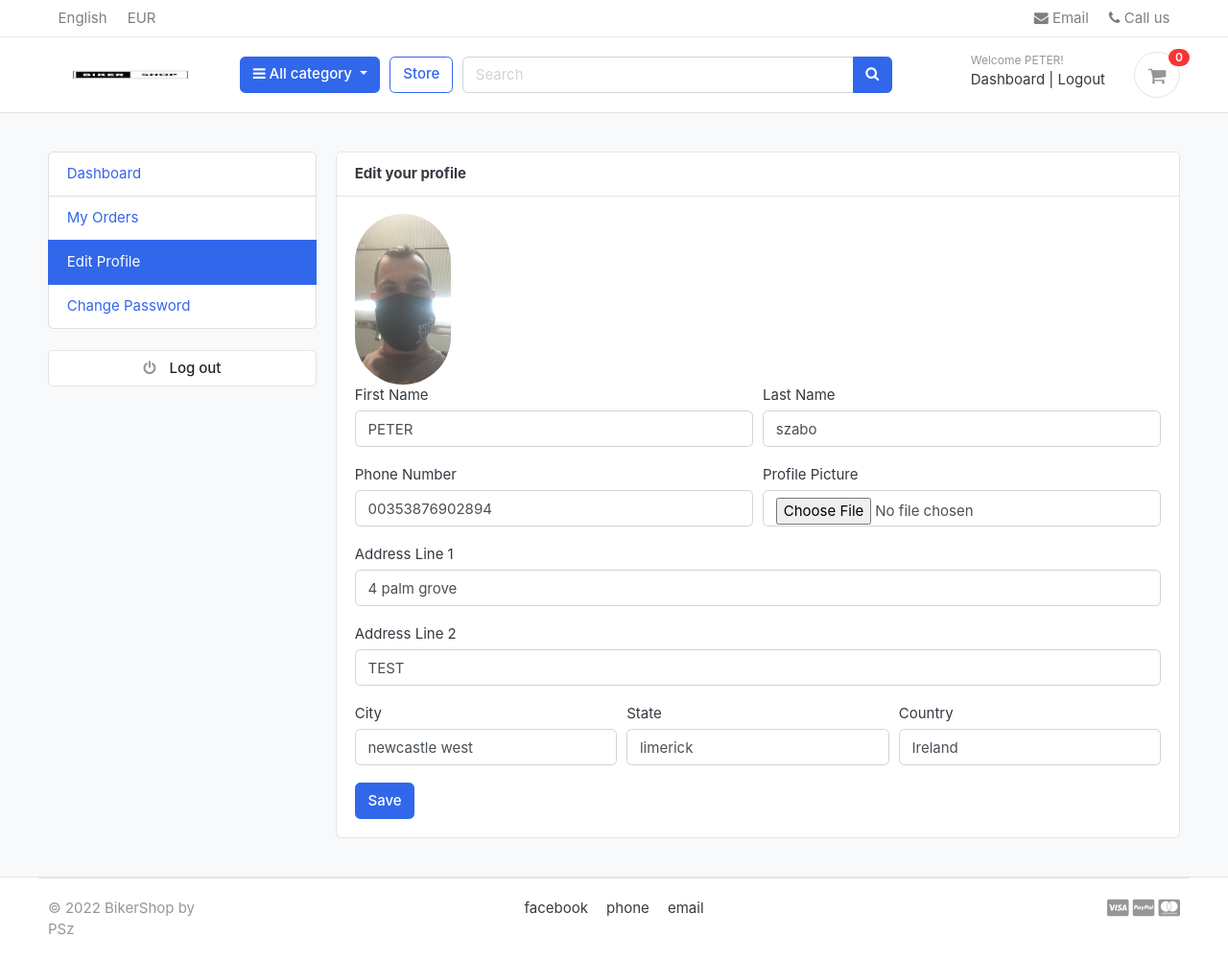
After one commit to Code-Institute-Submissions/peterszabo79-bikershop_JanResub, a Django app: page /accounts/edit_profile/ in a window 1280 px wide. The commit adds this page. Shown: the whole page at 96% size. Run offline with Django 3.2, Linux system fonts and the light colour scheme; a user stored in the database is signed in; data comes from the database, SQL or seed files in the repository; both versions use the stored data as it was after the commit; some libraries are stand-ins or nearby versions; some web fonts are replaced.

Commit message:
add my_orders.html, set up user profile, add edit functionality

```diff
--- a/accounts/forms.py
+++ b/accounts/forms.py
@@ -1,5 +1,5 @@
 from django import forms
-from .models import Account
+from .models import Account, UserProfile
 
 
 class RegistrationForm(forms.ModelForm):
@@ -33,3 +33,25 @@ class RegistrationForm(forms.ModelForm):
         self.fields['email'].widget.attrs['placeholder'] = 'Enter Email Address'
         for field in self.fields:
             self.fields[field].widget.attrs['class'] = 'form-control'
+
+
+class UserForm(forms.ModelForm):
+    class Meta:
+        model = Account
+        fields = ('first_name', 'last_name', 'phone_number')
+
+    def __init__(self, *args, **kwargs):
+        super(UserForm, self).__init__(*args, **kwargs)
+        for field in self.fields:
+            self.fields[field].widget.attrs['class'] = 'form-control'
+
+class UserProfileForm(forms.ModelForm):
+    profile_picture = forms.ImageField(required=False, error_messages = {'invalid':("Image files only")}, widget=forms.FileInput)
+    class Meta:
+        model = UserProfile
+        fields = ('address_line_1', 'address_line_2', 'city', 'state', 'country', 'profile_picture')
+
+    def __init__(self, *args, **kwargs):
+        super(UserProfileForm, self).__init__(*args, **kwargs)
+        for field in self.fields:
+            self.fields[field].widget.attrs['class'] = 'form-control'
--- a/accounts/models.py
+++ b/accounts/models.py
@@ -69,3 +69,21 @@ class Account(AbstractBaseUser):
 
     def has_module_perms(self, add_label):
         return True
+
+
+
+
+class UserProfile(models.Model):
+    user = models.OneToOneField(Account, on_delete=models.CASCADE)
+    address_line_1 = models.CharField(blank=True, max_length=100)
+    address_line_2 = models.CharField(blank=True, max_length=100)
+    profile_picture = models.ImageField(blank=True, upload_to='userprofile')
+    city = models.CharField(blank=True, max_length=20)
+    state = models.CharField(blank=True, max_length=20)
+    country = models.CharField(blank=True, max_length=20)
+
+    def __str__(self):
+        return self.user.first_name
+
+    def full_address(self):
+        return f'{self.address_line_1} {self.address_line_2}'
--- a/accounts/urls.py
+++ b/accounts/urls.py
@@ -15,6 +15,7 @@ urlpatterns = [
     path('resetpassword_validate/<uidb64>/<token>/', views.resetpassword_validate, name='resetpassword_validate'),
     path('resetPassword/', views.resetPassword, name='resetPassword'),
 
-
+    path('my_orders/', views.my_orders, name='my_orders'),
+    path('edit_profile/', views.edit_profile, name='edit_profile'),
 
 ]
--- a/accounts/views.py
+++ b/accounts/views.py
@@ -1,6 +1,6 @@
-from django.shortcuts import render, redirect
-from .forms import RegistrationForm
-from .models import Account
+from django.shortcuts import render, redirect, get_object_or_404
+from .forms import RegistrationForm, UserForm, UserProfileForm
+from .models import Account, UserProfile
 from orders.models import Order
 from django.contrib import messages, auth
 from django.contrib.auth.decorators import login_required
@@ -33,16 +33,22 @@ def register(request):
             user.phone_number = phone_number
             user.save()
 
+            # Create a user profile
+            profile = UserProfile()
+            profile.user_id = user.id
+            profile.profile_picture = 'default/default-user.png'
+            profile.save()
+
             # USER ACTIVATION
-            ###########current_site = get_current_site(request)
-            ##########mail_subject = 'Please activate your account'
-            #########message = render_to_string('accounts/account_verification_email.html', {
-               ######## 'user': user,
-                #######'domain': current_site,
-                ######'uid': urlsafe_base64_encode(force_bytes(user.pk)),
-                #####'token': default_token_generator.make_token(user),
-            ####})
-            ###to_email = email
+            #current_site = get_current_site(request)
+            #mail_subject = 'Please activate your account'
+            #message = render_to_string('accounts/account_verification_email.html', {
+               # 'user': user,
+                #'domain': current_site,
+                #'uid': urlsafe_base64_encode(force_bytes(user.pk)),
+                #'token': default_token_generator.make_token(user),
+            #})
+            #to_email = email
             ##send_email = EmailMessage(mail_subject, message, to=[to_email])
             #send_email.send()
             # messages.success(request, 'Thank you for registering with us. We have sent you a verification email to your email address [test1peterszabo79@gmail.com]. Please verify it.')
@@ -216,12 +222,29 @@ def resetPassword(request):
     else:
         return render(request, 'accounts/resetPassword.html')
 
-def dashboard(request):
-    orders = Order.objects.order_by('-created_at').filter(user_id=request.user.id, is_ordered=True)
-    orders_count = orders.count()
+def my_orders(request):
+    orders = Order.objects.filter(user=request.user, is_ordered=True).order_by('-created_at')
+    context = {
+        'orders': orders,
+    }
+    return render(request, 'accounts/my_orders.html', context)
 
-
+def edit_profile(request):
+    userprofile = get_object_or_404(UserProfile, user=request.user)
+    if request.method == 'POST':
+        user_form = UserForm(request.POST, instance=request.user)
+        profile_form = UserProfileForm(request.POST, request.FILES, instance=userprofile)
+        if user_form.is_valid() and profile_form.is_valid():
+            user_form.save()
+            profile_form.save()
+            messages.success(request, 'Your profile has been updated.')
+            return redirect('edit_profile')
+    else:
+        user_form = UserForm(instance=request.user)
+        profile_form = UserProfileForm(instance=userprofile)
     context = {
-        'orders_count': orders_count,
+        'user_form': user_form,
+        'profile_form': profile_form,
+        'userprofile': userprofile,
     }
-    return render(request, 'accounts/dashboard.html', context)
+    return render(request, 'accounts/edit_profile.html', context)
--- /dev/null
+++ b/templates/accounts/edit_profile.html
@@ -0,0 +1,83 @@
+{% extends 'base.html' %}
+
+
+{% block content %}
+
+<section class="section-conten padding-y bg">
+
+{% include 'includes/alerts.html' %}
+<div class="container">
+	<div class="row">
+	{% include 'includes/dashboard_sidebar.html' %}
+	<main class="col-md-9">
+		<article class="card">
+		<header class="card-header">
+			<strong class="d-inline-block mr-3">Edit your profile</strong>
+
+		</header>
+		<div class="card-body">
+			<div class="text-left">
+				<img src="{{userprofile.profile_picture.url}}" alt="Profile Picture" width="100" style="border-radius:50px;">
+			</div>
+			<div class="row">
+			<div class="col-md-12">
+				<form action="{% url 'edit_profile' %}" method="POST" enctype="multipart/form-data">
+					{% csrf_token %}
+					<div class="form-row">
+						<div class="form-group col-md-6">
+							<label>First Name</label>
+							{{user_form.first_name}}
+						</div>
+						<div class="form-group col-md-6">
+							<label>Last Name</label>
+							{{user_form.last_name}}
+						</div>
+					</div>
+					<div class="form-row">
+						<div class="form-group col-md-6">
+							<label>Phone Number</label>
+							{{user_form.phone_number}}
+						</div>
+						<div class="form-group col-md-6">
+							<label>Profile Picture</label>
+							{{profile_form.profile_picture}}
+						</div>
+					</div>
+					<div class="form-group">
+						<label>Address Line 1</label>
+						{{profile_form.address_line_1}}
+					</div>
+					<div class="form-group">
+						<label>Address Line 2</label>
+						{{profile_form.address_line_2}}
+					</div>
+					<div class="form-row">
+						<div class="form-group col-md-4">
+							<label>City</label>
+							{{profile_form.city}}
+						</div>
+						<div class="form-group col-md-4">
+							<label>State</label>
+							{{profile_form.state}}
+						</div>
+						<div class="form-group col-md-4">
+							<label>Country</label>
+							{{profile_form.country}}
+						</div>
+					</div>
+					<input type="submit" value="Save" class="btn btn-primary">
+				</form>
+			</div>
+
+			</div> <!-- row.// -->
+		</div> <!-- card-body .// -->
+
+		</article> <!-- order-group.// -->
+	</main>
+</div> <!-- row.// -->
+</div>
+
+
+</section>
+
+{% endblock %}
--- a/templates/includes/dashboard_sidebar.html
+++ b/templates/includes/dashboard_sidebar.html
@@ -2,9 +2,9 @@
     <!--   SIDEBAR   -->
     <ul class="list-group">
       <a class="list-group-item {% if '/accounts/' == request.path %}active{% endif %}" href="{% url 'dashboard' %}"> Dashboard </a>
-      <a class="list-group-item {% if '/my_orders/' in request.path %}active{% endif %}" href="#"> My Orders </a>
-      <a class="list-group-item {% if '/edit_profile/' in request.path %}active{% endif %}" href="#"> Edit Profile </a>
-      <a class="list-group-item {% if '/change_password/' in request.path %}active{% endif %}" href="#"> Change Password </a>
+      <a class="list-group-item {% if '/my_orders/' in request.path %}active{% endif %}" href="{% url 'my_orders' %}"> My Orders </a>
+      <a class="list-group-item {% if '/edit_profile/' in request.path %}active{% endif %}" href="{% url 'edit_profile' %}"> Edit Profile </a>
+      <a class="list-group-item" href="#"> Change Password </a>
     </ul>
     <br>
     <a class="btn btn-light btn-block" href="{% url 'logout' %}"> <i class="fa fa-power-off"></i> <span class="text">Log out</span> </a>
```
Also changed, not shown: accounts/admin.py (+10 -1 lines), accounts/migrations/0002_userprofile.py (added), db.sqlite3, media/default/default-user.png (added), media/userprofile/IMG_0715.JPG (added).
